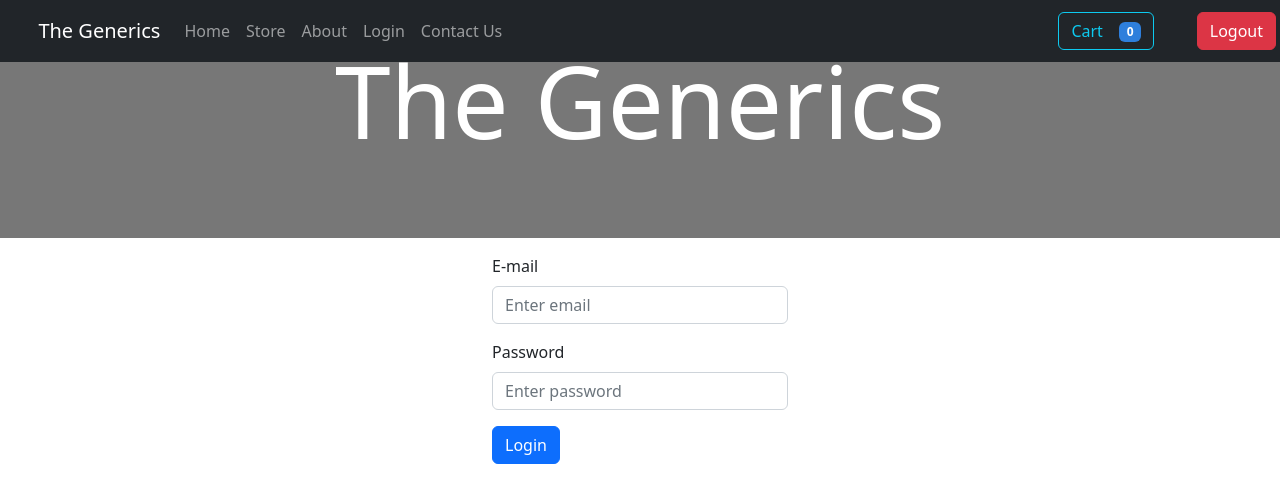
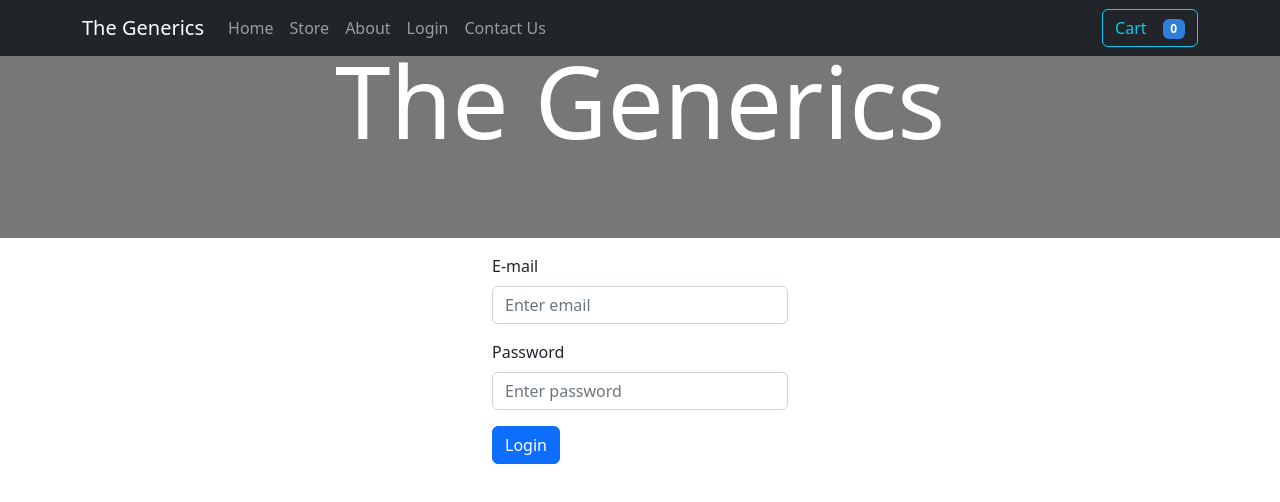
Before and after one commit to AthulPM97/E-commerce-website, a React (Create React App) app: page /login in a window 1280 px wide. Shown: the top 502 px of the page. Built offline with nearby package versions, Linux system fonts and the light colour scheme; no server answers.

Commit message:
Fixed logout button rendering

```diff
--- a/src/components/Auth/AuthForm.js
+++ b/src/components/Auth/AuthForm.js
@@ -31,7 +31,7 @@ const AuthForm = () => {
     ).then((response) => {
       if (response.ok) {
         localStorage.setItem("email", enteredEmail);
-        history.replace("/store");
+        history.push("/store");
         response.json().then((data) => {
           authCtx.login(data.idToken);
         });
--- a/src/components/Header/Navbar.js
+++ b/src/components/Header/Navbar.js
@@ -21,7 +21,7 @@ const Navigationbar = () => {
   };
   const logoutHandler = () => {
     authCtx.logout();
-  }
+  };
 
   const cartItemCount = cartCtx.items.length;
 
@@ -45,7 +45,9 @@ const Navigationbar = () => {
           Cart<span className="badge">{cartItemCount}</span>
         </Button>
       </Container>
-      <Button variant="danger" className="m-1" onClick={logoutHandler}>Logout</Button>
+      {authCtx.isLoggedin && <Button variant="danger" className="m-1" onClick={logoutHandler}>
+        Logout
+      </Button>}
     </Navbar>
   );
 };
--- a/src/store/auth-context.js
+++ b/src/store/auth-context.js
@@ -1,5 +1,5 @@
 import React, { useState } from "react"
-import { Redirect, useHistory } from "react-router-dom";
+import { useHistory } from "react-router-dom";
 
 const AuthContext = React.createContext({
     token: '',
```
